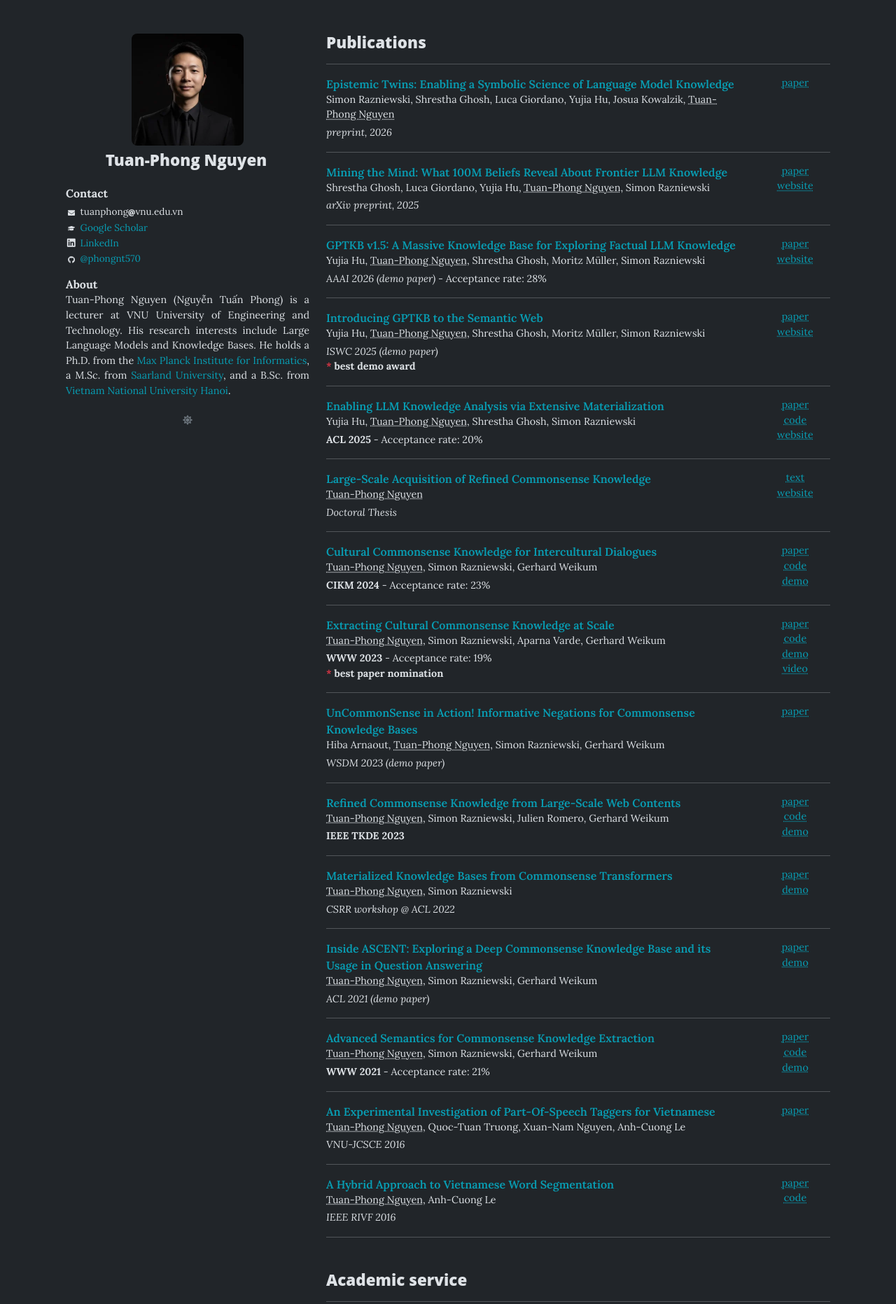
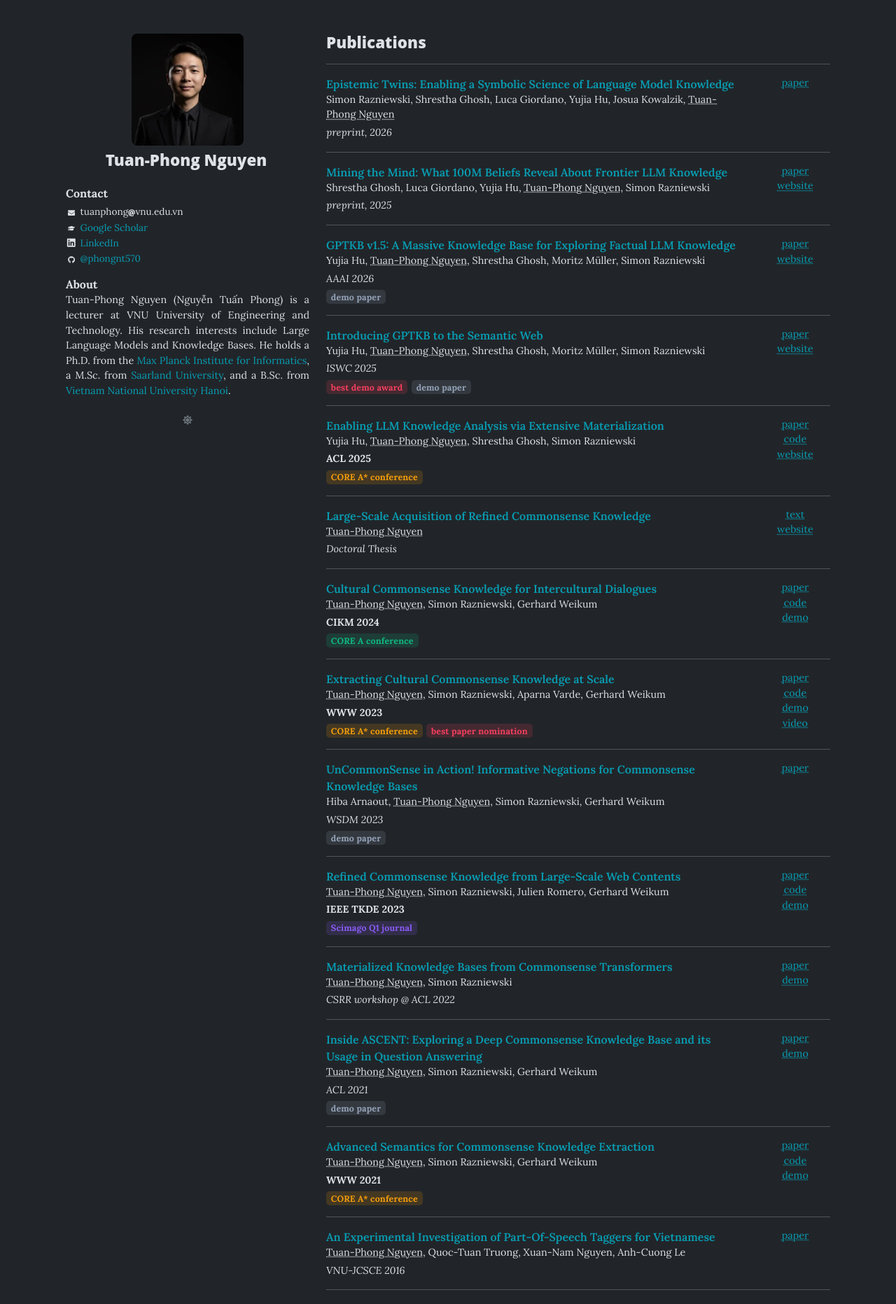
Before and after one commit to phongnt570/phongnt570.github.io, a Jekyll site: the page built from index.html, in a window 1280 px wide. Shown: the top 1863 px of the page at 70% size. Built offline with Jekyll 4.4.1, drawn with Linux system fonts in a browser that asks for light colours.

Commit message:
add tier, award and demo chips on their own line under each venue
Five color-coded chip kinds that read at a glance:
- A*     → amber    (CORE A* conference)
- A      → emerald  (CORE A conference) — green so it doesn't blend
                     into the page's teal link color
- Q1     → violet   (Scimago Q1 journal)
- award  → rose     (best-paper / best-demo)
- demo   → slate    (demo paper qualifier)

Labels are spelled out so readers outside the user's field don't
have to know the shorthand. Chips sit on a flex row below the
venue, wrapping cleanly when more than one applies.

"(demo paper)" moves out of the venue text into a `demo: true`
field so the venue stays a clean name; the chip puts the same
information one line down with a consistent look.

Drop acceptance_rate from every entry — the chip carries the same
"competitive venue" signal more compactly, and acceptance rate
fluctuates across years which made the field stale anyway.
Normalize "arXiv preprint" to just "preprint" for consistency with
newer entries.

Co-Authored-By: Claude Opus 4.7 (1M context) <noreply@anthropic.com>

```diff
--- a/_data/publications.yml
+++ b/_data/publications.yml
@@ -34,7 +34,7 @@
     highlight: true
   - name: Simon Razniewski
     highlight: false
-  venue: arXiv preprint, 2025
+  venue: preprint, 2025
   venue_style: italic
   links:
   - label: paper
@@ -55,9 +55,9 @@
     highlight: false
   - name: Simon Razniewski
     highlight: false
-  venue: AAAI 2026 (demo paper)
+  venue: AAAI 2026
   venue_style: italic
-  acceptance_rate: 28%
+  demo: true
   links:
   - label: paper
     url: https://arxiv.org/pdf/2507.05740
@@ -76,8 +76,9 @@
     highlight: false
   - name: Simon Razniewski
     highlight: false
-  venue: ISWC 2025 (demo paper)
+  venue: ISWC 2025
   venue_style: italic
+  demo: true
   award: best demo award
   links:
   - label: paper
@@ -98,7 +99,7 @@
     highlight: false
   venue: ACL 2025
   venue_style: bold
-  acceptance_rate: 20%
+  tier: "A*"
   links:
   - label: paper
     url: https://arxiv.org/pdf/2411.04920
@@ -131,7 +132,7 @@
     highlight: false
   venue: CIKM 2024
   venue_style: bold
-  acceptance_rate: 23%
+  tier: "A"
   links:
   - label: paper
     url: https://arxiv.org/pdf/2402.10689.pdf
@@ -153,7 +154,7 @@
     highlight: false
   venue: WWW 2023
   venue_style: bold
-  acceptance_rate: 19%
+  tier: "A*"
   award: best paper nomination
   links:
   - label: paper
@@ -176,8 +177,9 @@
     highlight: false
   - name: Gerhard Weikum
     highlight: false
-  venue: WSDM 2023 (demo paper)
+  venue: WSDM 2023
   venue_style: italic
+  demo: true
   links:
   - label: paper
     url: https://dl.acm.org/doi/10.1145/3539597.3573027
@@ -195,6 +197,7 @@
     highlight: false
   venue: IEEE TKDE 2023
   venue_style: bold
+  tier: "Q1"
   links:
   - label: paper
     url: https://arxiv.org/pdf/2112.04596.pdf
@@ -227,8 +230,9 @@
     highlight: false
   - name: Gerhard Weikum
     highlight: false
-  venue: ACL 2021 (demo paper)
+  venue: ACL 2021
   venue_style: italic
+  demo: true
   links:
   - label: paper
     url: https://arxiv.org/pdf/2105.13662.pdf
@@ -246,7 +250,7 @@
     highlight: false
   venue: WWW 2021
   venue_style: bold
-  acceptance_rate: 21%
+  tier: "A*"
   links:
   - label: paper
     url: https://arxiv.org/pdf/2011.00905.pdf
--- a/_includes/publication.html
+++ b/_includes/publication.html
@@ -17,17 +17,18 @@
                 <span class="{% if include.pub.venue_style == 'bold' %}fw-bold{% elsif include.pub.venue_style == 'italic' %}fst-italic{% endif %}">
                     {{ include.pub.venue }}
                 </span>
-                {% if include.pub.acceptance_rate %}
-                <span> - Acceptance rate: {{ include.pub.acceptance_rate }}</span>
-                {% endif %}
-                {% if include.pub.award %}
-                <br>
-                <span class="fw-bold">
-                    <span class="text-danger">*</span>
-                    <span>{{ include.pub.award }}</span>
-                </span>
-                {% endif %}
             </div>
+            {%- if include.pub.tier or include.pub.award or include.pub.demo %}
+            <div class="pub-chips">
+                {%- case include.pub.tier -%}
+                {%- when 'A*' %}<span class="pub-tier pub-tier-a-star">CORE A* conference</span>
+                {%- when 'A' %}<span class="pub-tier pub-tier-a">CORE A conference</span>
+                {%- when 'Q1' %}<span class="pub-tier pub-tier-q1">Scimago Q1 journal</span>
+                {%- endcase %}
+                {%- if include.pub.award %}<span class="pub-tier pub-award">{{ include.pub.award }}</span>{% endif %}
+                {%- if include.pub.demo %}<span class="pub-tier pub-demo">demo paper</span>{% endif %}
+            </div>
+            {%- endif %}
         </div>
         <div class="col-12 col-md-2">
             <div class="supplementary text-md-center">
--- a/static/css/custom.css
+++ b/static/css/custom.css
@@ -133,3 +133,44 @@ a:hover {
 .pub-title {
     font-weight: 600;
 }
+
+.pub-chips {
+    display: flex;
+    flex-wrap: wrap;
+    gap: 0.35em;
+    margin-top: 0.3em;
+}
+
+.pub-tier {
+    display: inline-block;
+    padding: 0.05em 0.55em;
+    border-radius: 0.4em;
+    font-size: 0.78em;
+    font-weight: 700;
+    letter-spacing: 0.01em;
+}
+
+.pub-tier-a-star {
+    color: #f59e0b;
+    background: rgba(245, 158, 11, 0.16);
+}
+
+.pub-tier-a {
+    color: #10b981;
+    background: rgba(16, 185, 129, 0.16);
+}
+
+.pub-tier-q1 {
+    color: #8b5cf6;
+    background: rgba(139, 92, 246, 0.16);
+}
+
+.pub-award {
+    color: #f43f5e;
+    background: rgba(244, 63, 94, 0.16);
+}
+
+.pub-demo {
+    color: #94a3b8;
+    background: rgba(148, 163, 184, 0.16);
+}
```
